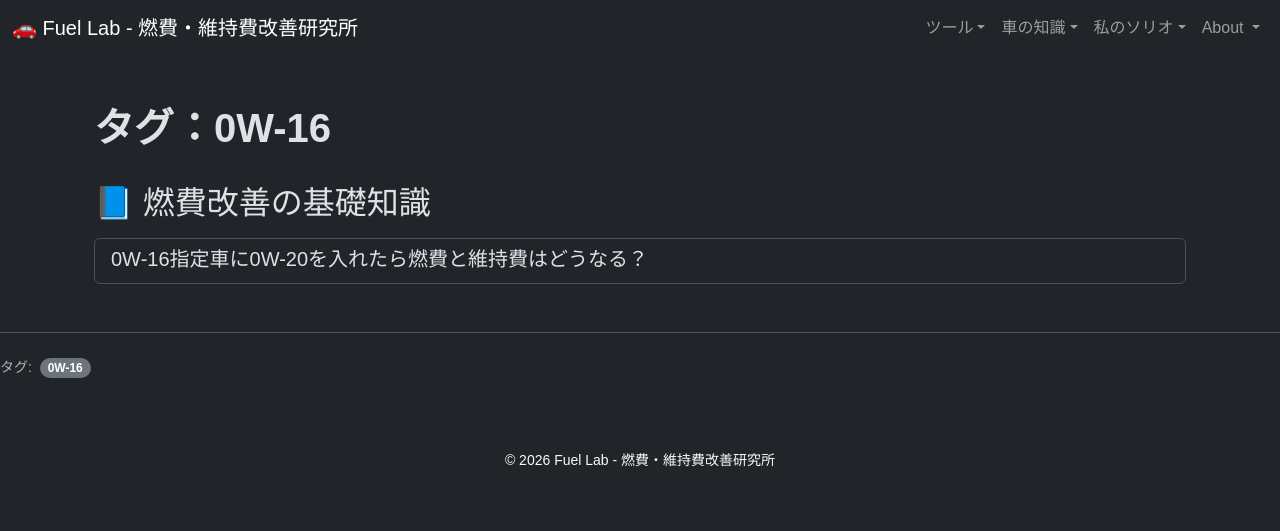
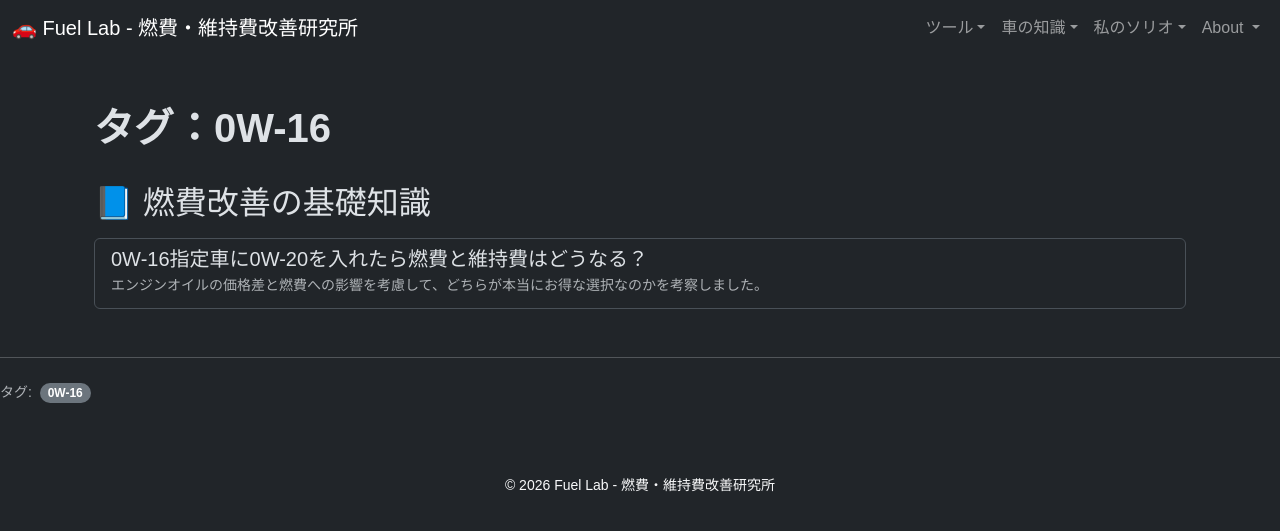
Before and after one commit to funyapar-org/fuel-lab, a Jekyll site: the page built from _tags/0w-16.md, in a window 1280 px wide. Shown: the top 531 px of the page. Built offline with Jekyll 4.4.1, drawn with Linux system fonts in a browser that asks for light colours.

Commit message:
0w16-vs-0w20-cost.md を更新

```diff
--- a/_knowledge/0w16-vs-0w20-cost.md
+++ b/_knowledge/0w16-vs-0w20-cost.md
@@ -2,6 +2,7 @@
 layout: default
 title: 0W-16指定車に0W-20を入れたら燃費と維持費はどうなる？
 nav_title: 指定外オイルの燃費影響
+description: エンジンオイルの価格差と燃費への影響を考慮して、どちらが本当にお得な選択なのかを考察しました。
 tags:
   - engine-oil
   - 0w-16
```
